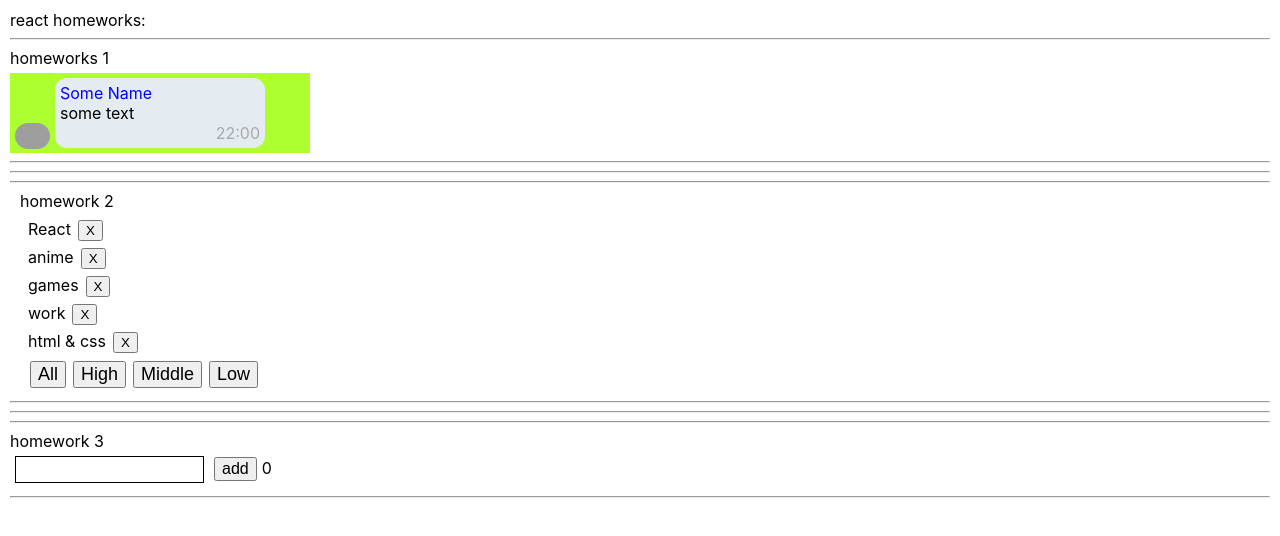
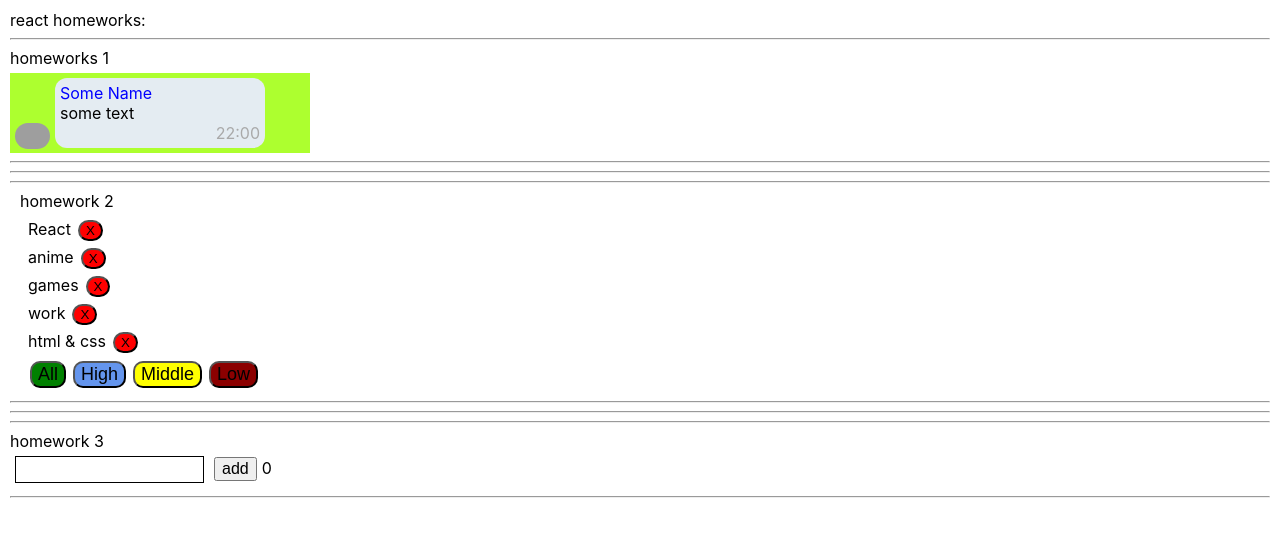
Before and after one commit to Saveliy-Georgiy/Homework2.0, a React (Create React App) app: page / in a window 1280 px wide. Shown: the top 536 px of the page. Built offline with nearby package versions, Linux system fonts and the light colour scheme; grey boxes are pictures that could not be loaded.

Commit message:
Added styles for homework 2

```diff
--- a/src/p2-homeworks/h2/HW2/Affairs/Affair/Affair.module.css
+++ b/src/p2-homeworks/h2/HW2/Affairs/Affair/Affair.module.css
@@ -4,4 +4,6 @@
 
 .button {
     margin-left: 7px;
+    border-radius: 20px;
+    background-color: red;
 }
--- a/src/p2-homeworks/h2/HW2/Affairs/Affairs.module.css
+++ b/src/p2-homeworks/h2/HW2/Affairs/Affairs.module.css
@@ -5,4 +5,21 @@
 .button {
     margin-right: 7px;
     font-size: 18px;
+    border-radius: 10px;
 }
+
+.buttonAll {
+    background-color: green;
+}
+
+.buttonHigh {
+    background-color: cornflowerblue;
+}
+
+.buttonMiddle {
+    background-color: yellow;
+}
+
+.buttonLow {
+    background-color: darkred;
+}
--- a/src/p2-homeworks/h2/HW2/Affairs/Affairs.tsx
+++ b/src/p2-homeworks/h2/HW2/Affairs/Affairs.tsx
@@ -27,10 +27,10 @@ function Affairs(props: AffairsPropsType) {
         <div>
             {mappedAffairs}
             <div className={s.buttonWrapper}>
-            <button className={s.button} onClick={setAll}>All</button>
-            <button className={s.button} onClick={setHigh}>High</button>
-            <button className={s.button} onClick={setMiddle}>Middle</button>
-            <button className={s.button} onClick={setLow}>Low</button>
+            <button className={s.button + " " + s.buttonAll} onClick={setAll}>All</button>
+            <button className={s.button + " " + s.buttonHigh} onClick={setHigh}>High</button>
+            <button className={s.button + " " + s.buttonMiddle} onClick={setMiddle}>Middle</button>
+            <button className={s.button + " " + s.buttonLow} onClick={setLow}>Low</button>
             </div>
         </div>
     )
```
